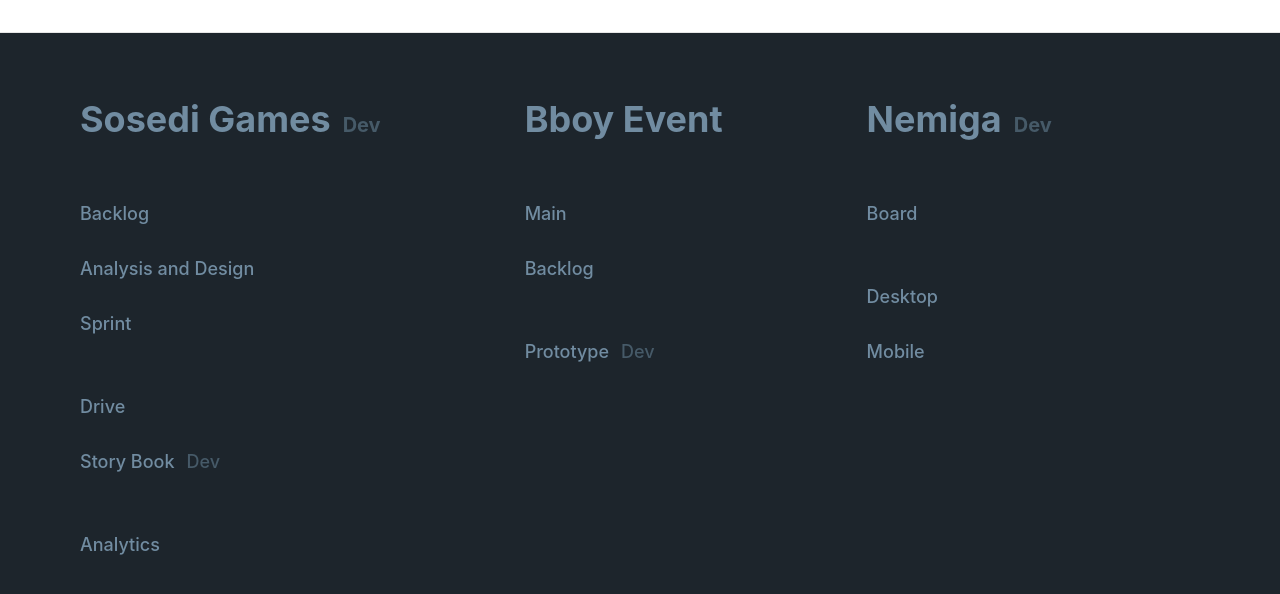
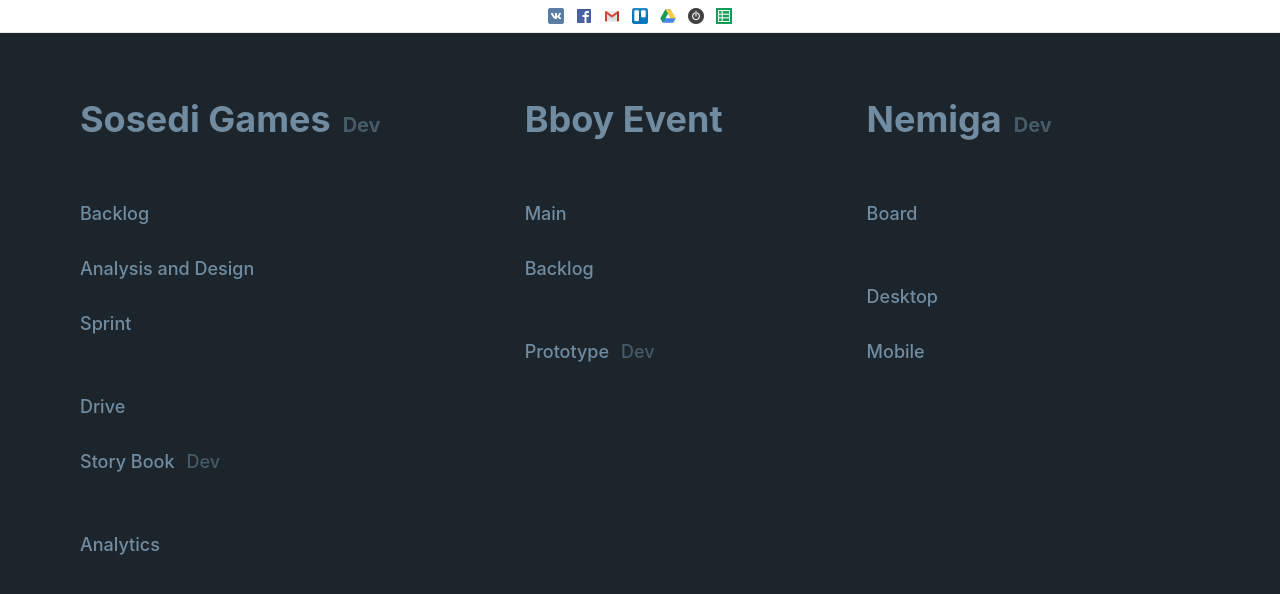
Before and after one commit to khapankov/startpage, a plain HTML site: page index.html in a window 1280 px wide. Drawn offline with Linux system fonts and the light colour scheme.

Commit message:
Update styles.css

```diff
--- a/css/styles.css
+++ b/css/styles.css
@@ -53,31 +53,31 @@ body {
 }
 
 .vk {
-	background-image: url(images/vk.ico);
+	background-image: url(../images/vk.ico);
 }
 
 .fb {
-	background-image: url(images/facebook.ico);
+	background-image: url(../images/facebook.ico);
 }
 
 .gmail {
-	background-image: url(images/gmail.ico);
+	background-image: url(../images/gmail.ico);
 }
 
 .trello {
-	background-image: url(images/trello.png);
+	background-image: url(../images/trello.png);
 }
 
 .drive {
-	background-image: url(images/drive.ico);
+	background-image: url(../images/drive.ico);
 }
 
 .toggl {
-	background-image: url(images/toggl.ico);
+	background-image: url(../images/toggl.ico);
 }
 
 .sheet {
-	background-image: url(images/sheets.png);
+	background-image: url(../images/sheets.png);
 }
 
 h1, h2 {
```
